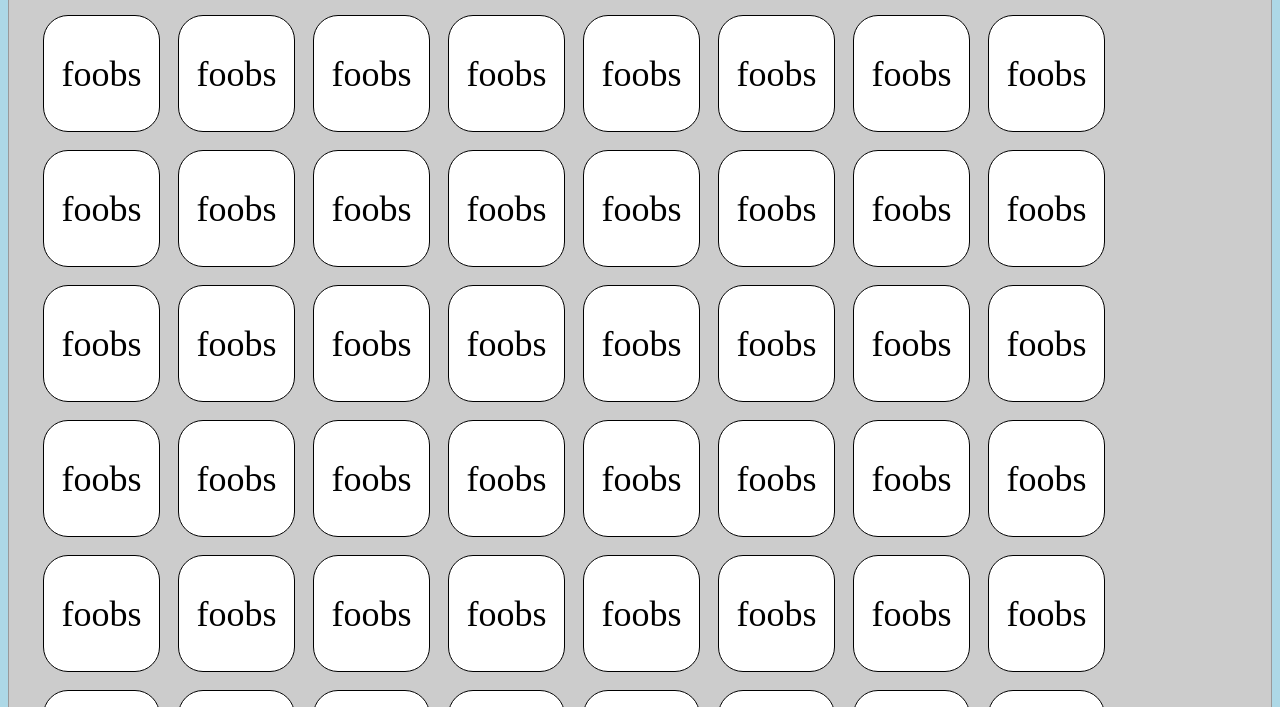
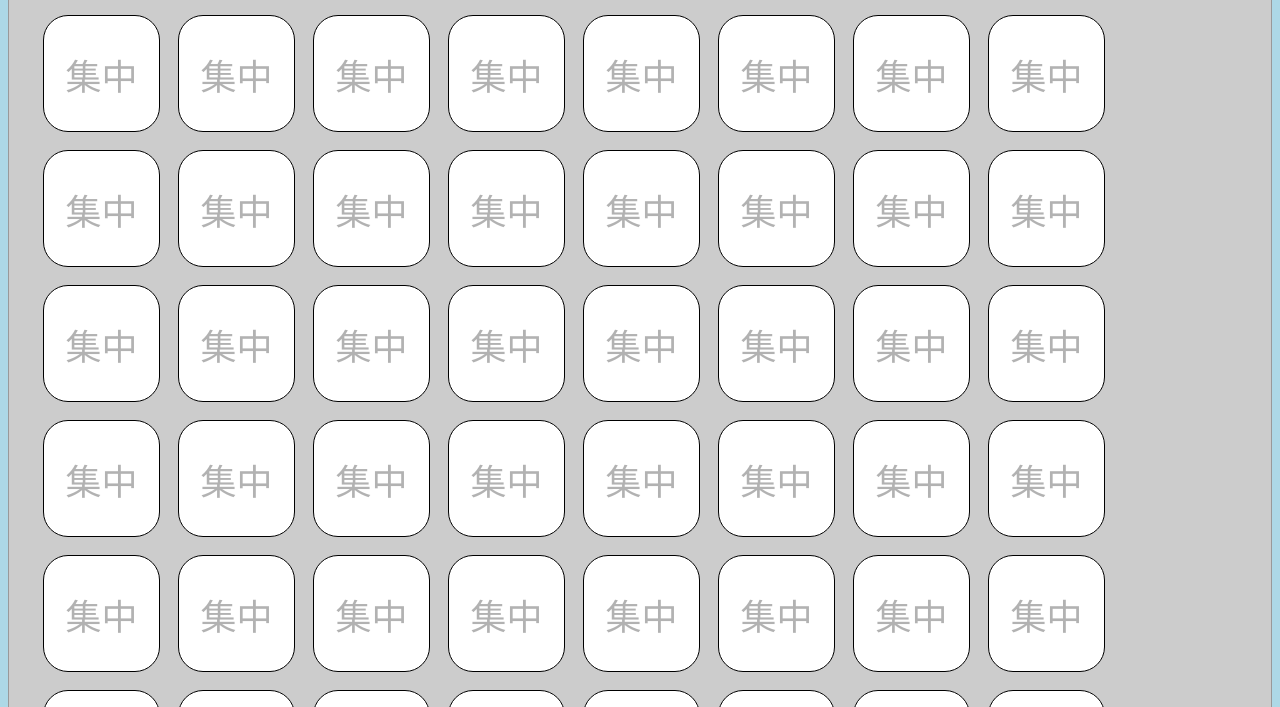
Before and after one commit to nhenninger/BrowserAddons, a browser extension: page ShinkeiSuijaku/Firefox/data/shinkeisuijaku.html in a window 1280 px wide. Shown: the part 587-1294 px from the top of the page. Drawn offline with Linux system fonts and the light colour scheme.

Commit message:
Improved aesthetics.

```diff
--- a/ShinkeiSuijaku/Firefox/data/shinkeisuijaku.js
+++ b/ShinkeiSuijaku/Firefox/data/shinkeisuijaku.js
@@ -174,7 +174,7 @@ function init() {     // TODO: add support for Anki cards (or some alternative?)
     card_container.setAttribute("class", "card_container");
     var card_front = document.createElement("div");
     card_front.setAttribute("class", "card_front");
-    card_front.appendChild(document.createTextNode("foobs"));
+    card_front.appendChild(document.createTextNode("集中"));
     var card_back = document.createElement("div");
     card_back.setAttribute("class", "card_back");
     card_back.appendChild(document.createTextNode(card_text[0]));
--- a/ShinkeiSuijaku/Firefox/data/shinkeisuijakustyles.css
+++ b/ShinkeiSuijaku/Firefox/data/shinkeisuijakustyles.css
@@ -28,7 +28,6 @@ div#memory_board{
 }
 
 div#memory_board > div.card{
-  /*background: url(tile_bg.jpg) no-repeat;*/
   position: relative;
   border-radius: 50px;
   width:75px;
@@ -40,10 +39,6 @@ div#memory_board > div.card{
   transition: all 0.9s ease;
   transform-style: preserve-3d;
 }
-
-/*div#memory_board > div.card:hover {
-  transform: rotateY(180deg);
-}*/
 
 div#memory_board > div > div.card_container {
   /*perspective: 700px;*/
@@ -65,6 +60,7 @@ div#memory_board > div > div.card_container {
 
 div.card_front {
   background-color: #FFFFFF;
+    color: rgba(0, 0, 0, 0.3);
 }
 
 div.card_back {
@@ -83,6 +79,8 @@ div.card_back {
 }
 
 div.latin_text{
-  display: block;
+  text-align: center;
+  padding-left: 10px;
+  padding-right: 10px;
   font-size: 16px;
 }
```
